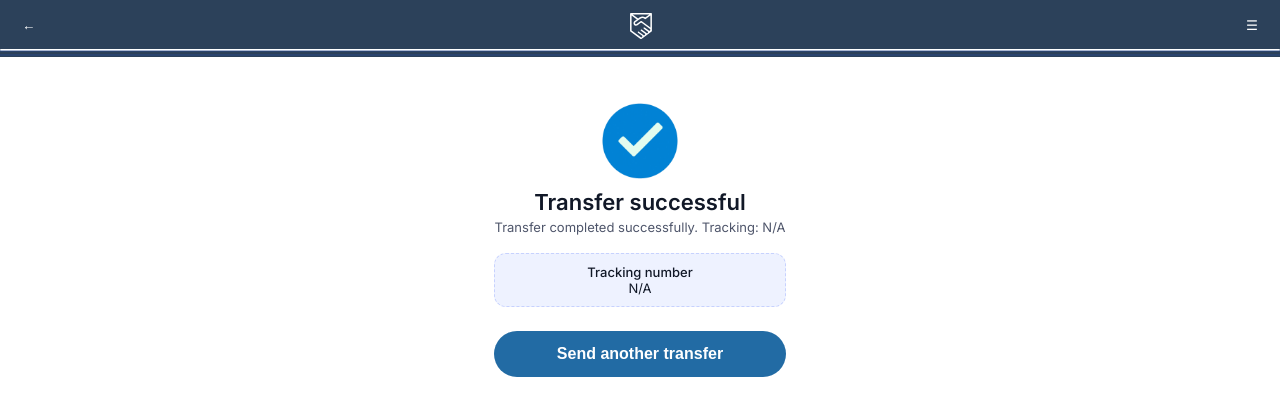
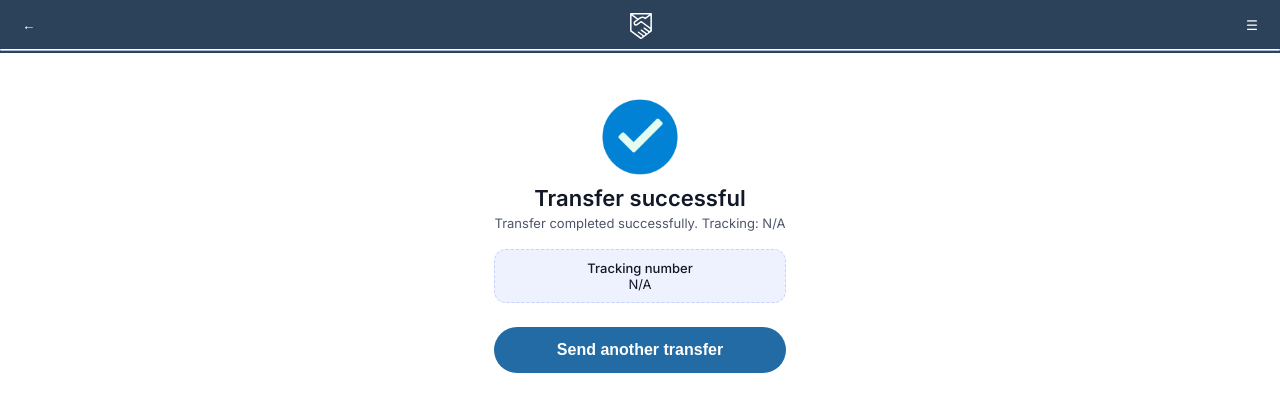
Before and after one commit to remitly-secure-web-address/sendnow, a plain HTML site: page success.html in a window 1280 px wide. Drawn offline with Linux system fonts and the light colour scheme; files whose address does not match are found by name.

Commit message:
Update success.html

```diff
--- a/success.html
+++ b/success.html
@@ -42,11 +42,6 @@
   <div class="progress-fill"></div>
 </div>
 
-      <div class="progress-container">
-        <div class="progress-track"></div>
-        <div class="progress-fill"></div>
-      </div>
-
       <main class="app-content">
         <section class="success-hero">
           <div class="success-badge"><img src="images/success.PNG
```
